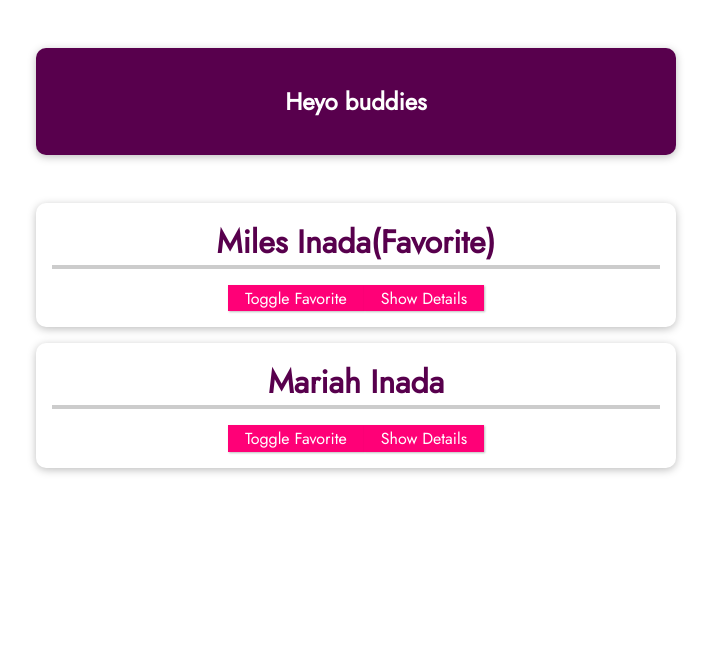
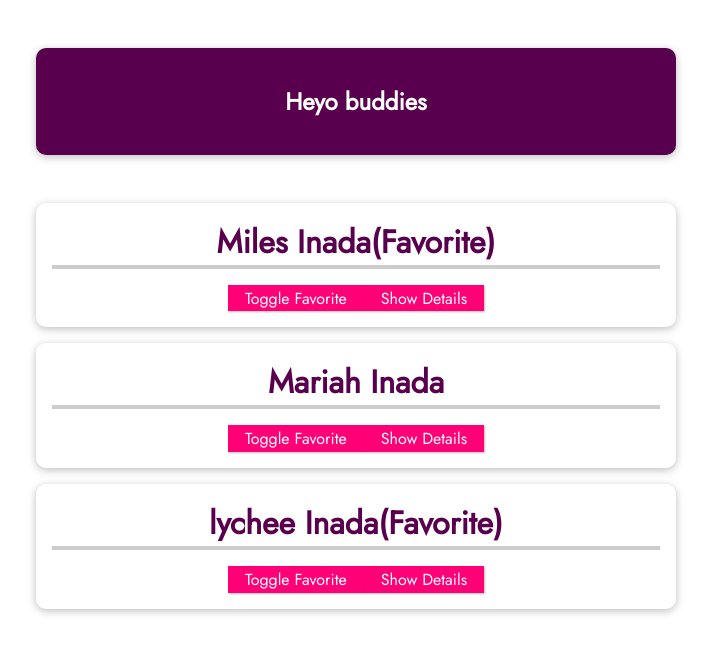
Before and after one commit to milesinada/first-vue-app, a Vue app: page / in a window 1280 px wide. Shown: the top 654 px of the page, without its empty margins (284-995 px from the left). Built offline with nearby package versions, Linux system fonts and the light colour scheme.

Commit message:
Emitting Custom Events

```diff
--- a/src/App.vue
+++ b/src/App.vue
@@ -3,16 +3,14 @@
     <header><h1>Heyo buddies</h1></header>
       <ul>
         <friend-contact
-          name="Miles Inada"
-          phone-number="8083469737"
-          email-address="milesinada219@gmail.com"
-          is-favorite="1"
-        ></friend-contact>
-        <friend-contact
-          name="Mariah Inada"
-          phone-number="8083464953"
-          email-address="mariahinada219@gmail.com"
-          is-favorite="0"
+          v-for="friend in friends"
+          :key="friend.id"
+          :id="friend.id"
+          :name="friend.name"
+          :phone-number="friend.phone"
+          :email-address="friend.email"
+          :is-favorite="friend.isFavorite"
+          @toggle-favorite="toggleFavoriteStatus"
         ></friend-contact>
       </ul>
   </section>
@@ -29,22 +27,32 @@
                     id: "miles",
                     name: "Miles Inada",
                     phone: "8083469737",
-                    email: "milesinada219@gmail.com"
+                    email: "milesinada219@gmail.com",
+                    isFavorite: true
                 },
                 {
                     id: "mariah",
                     name: "Mariah Inada",
                     phone: "8083464953",
-                    email: "mariahinada219@gmail.com"
+                    email: "mariahinada219@gmail.com",
+                    isFavorite: false
+
                 },
                 {
                     id: "lychee",
                     name: "lychee Inada",
                     phone: "8083461175",
-                    email: "lychee219@gmail.com"
+                    email: "lychee219@gmail.com",
+                    isFavorite: true
                 },
             ]
         };
+    },
+    methods: {
+      toggleFavoriteStatus(friendId){
+        const idetifiedFriend = this.friends.find(friend => friend.id === friendId);
+        idetifiedFriend.isFavorite = !idetifiedFriend.isFavorite
+      }
     },
     components: { FriendContact }
 }
--- a/src/components/FriendContact.vue
+++ b/src/components/FriendContact.vue
@@ -1,33 +1,43 @@
 <template>
     <li>
-        <h2>{{ name }}{{ friendIsFavorite === '1' ? '(Favorite)' : ''}}</h2>
+        <h2>{{ name }}{{ isFavorite ? '(Favorite)' : ''}}</h2>
         <button @click="toggleFavorite">Toggle Favorite</button>
         <button @click="toggleDetails">{{ detailsAreVisible ? 'Hide' : 'Show' }} Details</button>
         <ul v-if="detailsAreVisible">
             <li><strong>Phone:</strong>{{phoneNumber}}</li>
-            <li><strong>EMail:</strong>{{ emailAddress }}</li>
+            <li><strong>Email:</strong>{{ emailAddress }}</li>
         </ul>
     </li>
 </template>
 
 <script>
 export default{
-    props:[
-        'name',
-        'phoneNumber',
-        'emailAddress',
-        'isFavorite'
-    ],
+    // props:[
+    //     'name',
+    //     'phoneNumber',
+    //     'emailAddress',
+    //     'isFavorite'
+    // ],
+    props:{
+        id: {
+            type: String,
+            required: true
+        },
+        name: {
+            type: String,
+            required: true
+        },
+        phoneNumber : String,
+        emailAddress: String,
+        isFavorite: {
+            type: Boolean,
+            required: false,
+            default: false
+        }
+    },
     data(){
         return{
-            detailsAreVisible: false,
-            friend: {
-                id: 'miles',
-                name: 'Miles Inada',
-                phone: '8083469737',
-                email: 'milesinada219@gmail.com'
-            },
-            friendIsFavorite : this.isFavorite,
+            detailsAreVisible: false
         };
     },
     methods: {
@@ -36,11 +46,7 @@
 
         },
         toggleFavorite(){
-            if (this.friendIsFavorite ==='1'){
-                this.friendIsFavorite = '0';
-            } else {
-                this.friendIsFavorite = '1';
-            }
+            this.$emit('toggle-favorite', this.id);
         }
     }
 };
```
